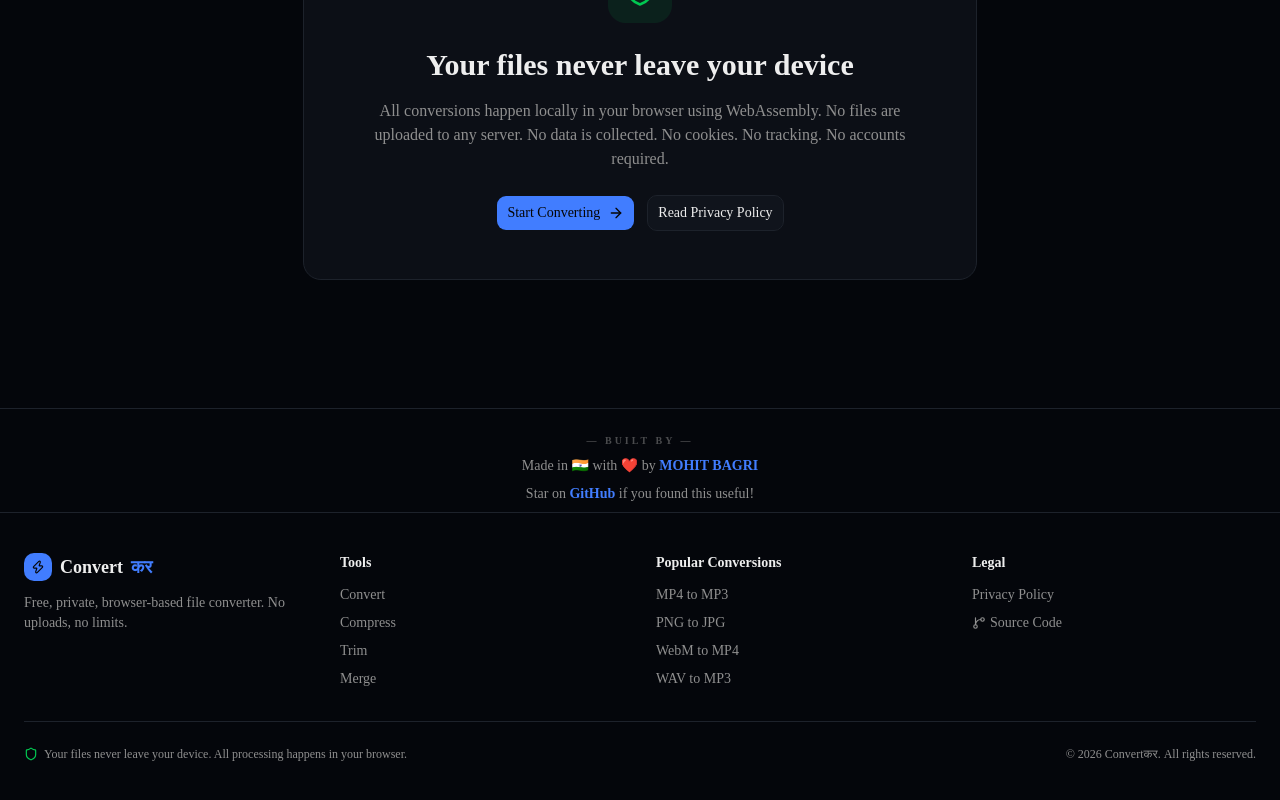
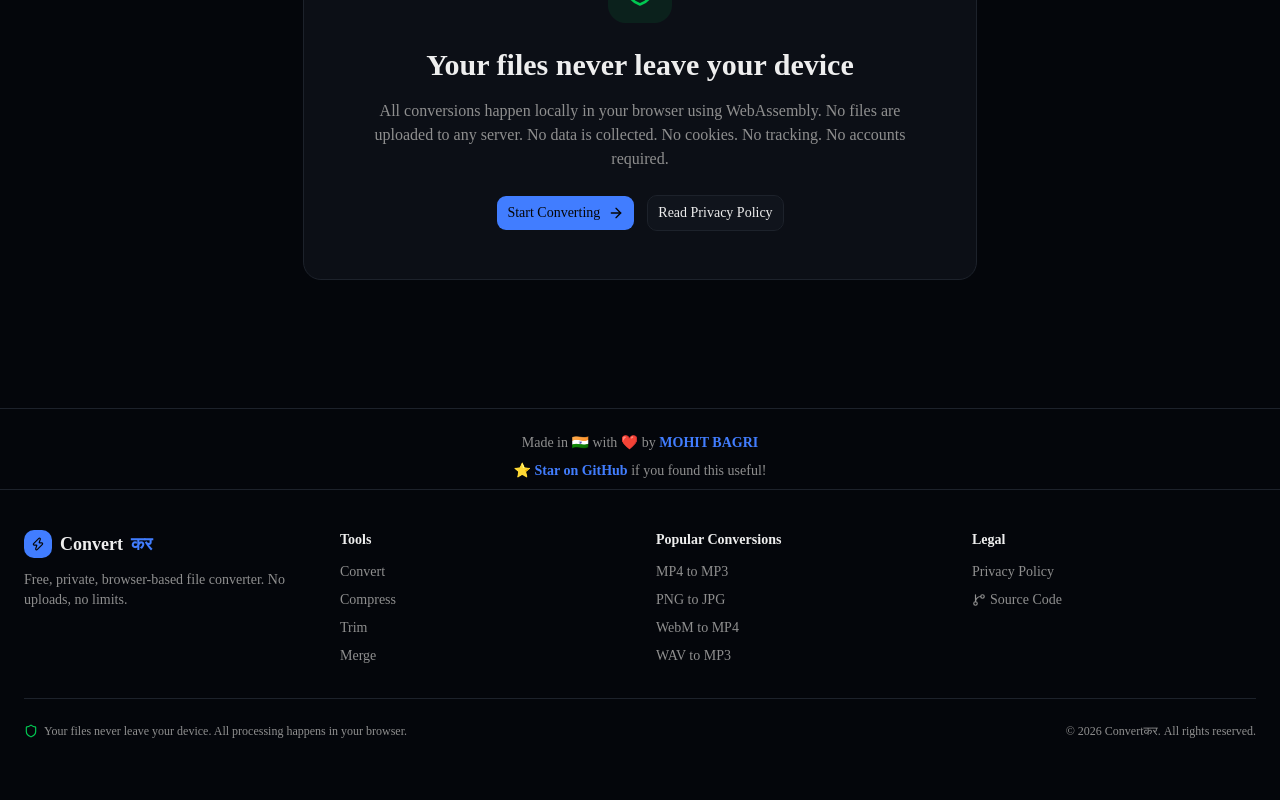
Before and after one commit to Mohit-Bagri/convert-kar, a Next.js app: page / in a window 1280 px wide. Shown: the part 2683-3483 px from the top of the page. After the commit the page ends 3462 px from the top, so only its background shows below. Built offline with nearby package versions, Linux system fonts and the light colour scheme.

Commit message:
simplified branding banner

```diff
--- a/src/components/branding-banner.tsx
+++ b/src/components/branding-banner.tsx
@@ -1,11 +1,6 @@
-import Link from "next/link";
-
 export function BrandingBanner() {
   return (
     <div className="border-t mt-8 pt-6 pb-2 text-center space-y-2">
-      <p className="text-[10px] font-semibold uppercase tracking-[3px] text-muted-foreground/50">
-        — Built by —
-      </p>
       <p className="text-sm text-muted-foreground">
         Made in 🇮🇳 with ❤️ by{" "}
         <a
@@ -18,14 +13,14 @@ export function BrandingBanner() {
         </a>
       </p>
       <p className="text-sm text-muted-foreground">
-        Star on{" "}
+        ⭐{" "}
         <a
           href="https://github.com/Mohit-Bagri/convert-kar"
           target="_blank"
           rel="noopener noreferrer"
           className="font-semibold text-primary hover:underline"
         >
-          GitHub
+          Star on GitHub
         </a>
         {" "}if you found this useful!
       </p>
```
